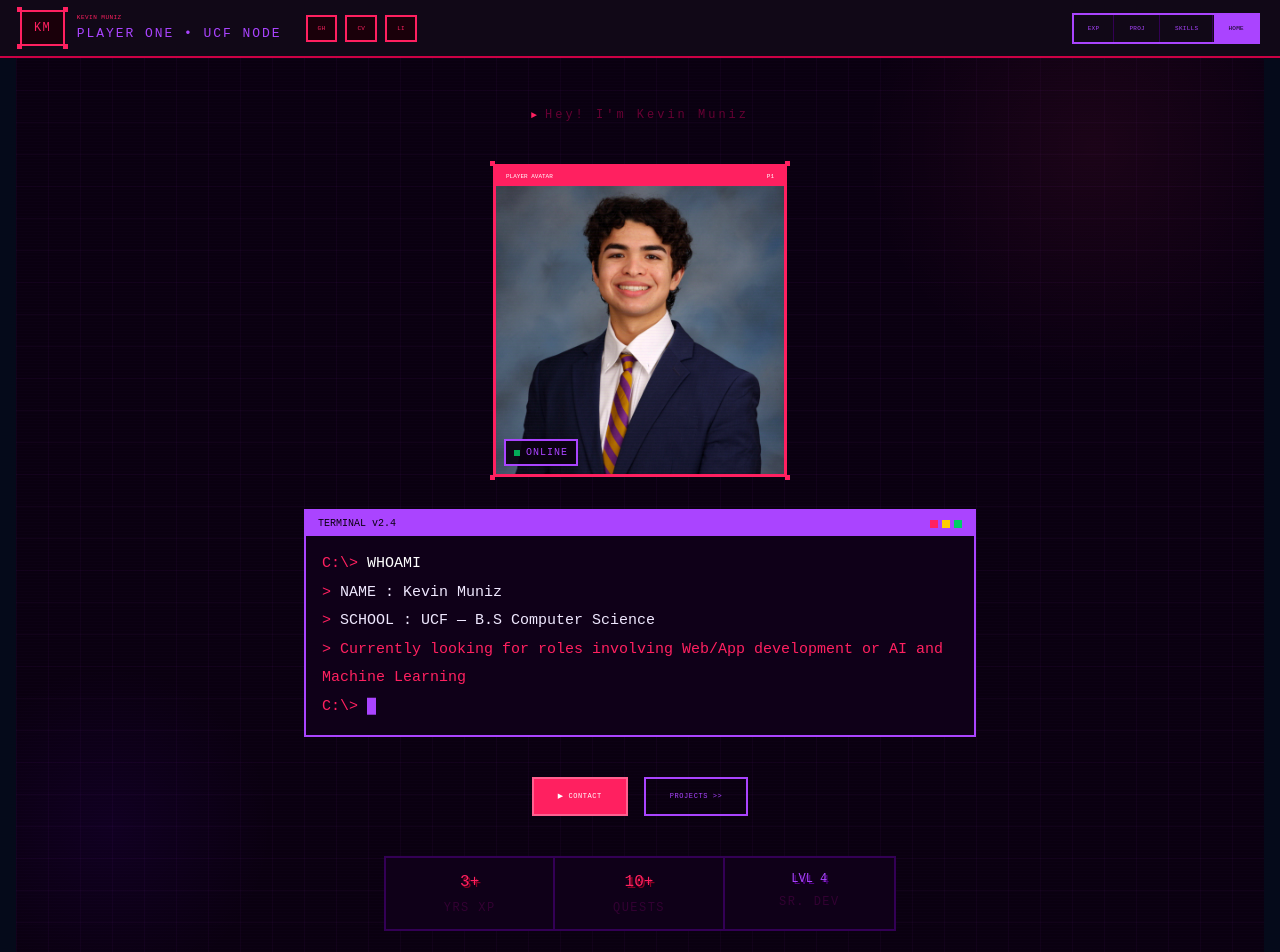
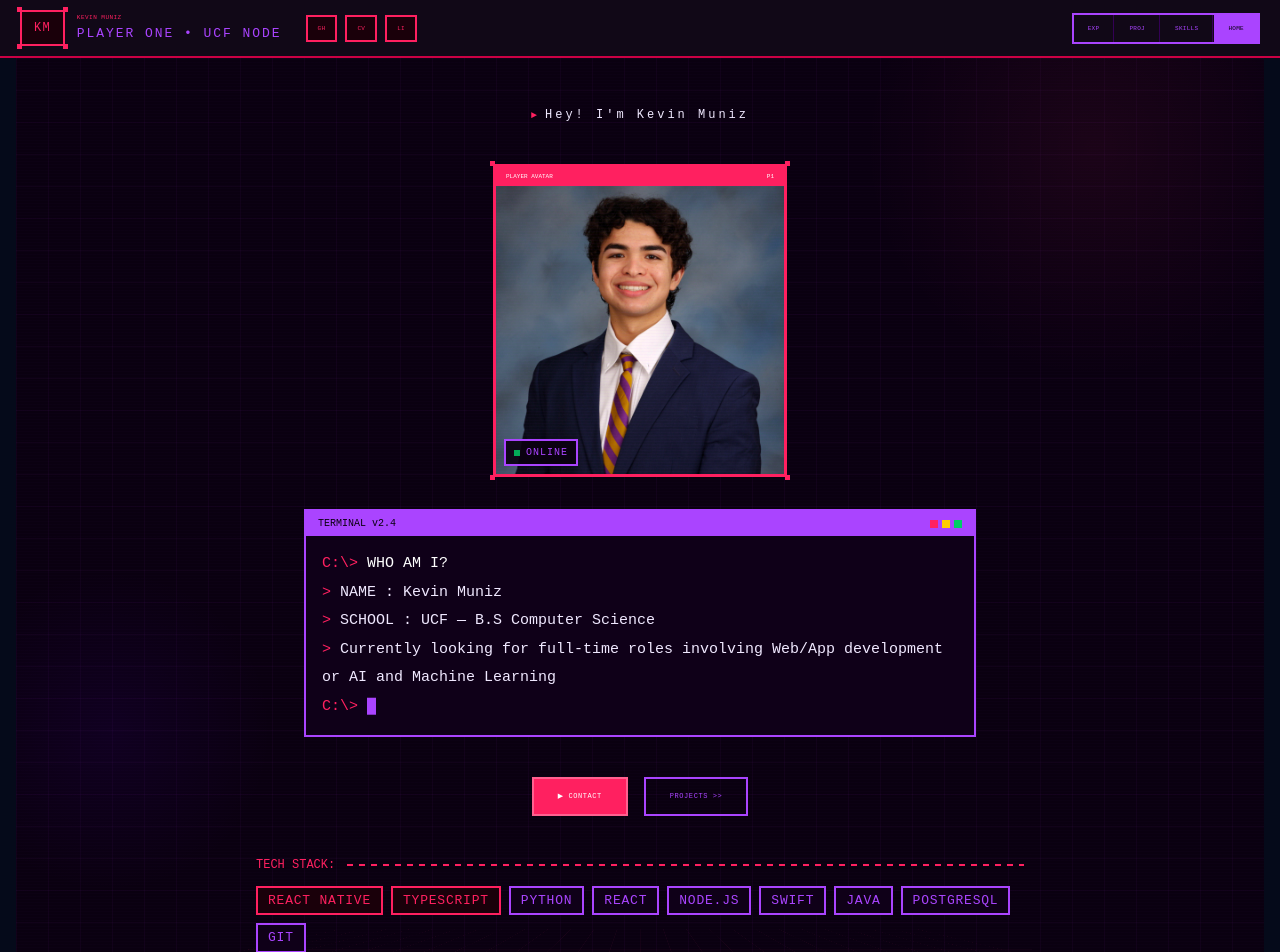
Before and after one commit to KevinMuniz1/Portfolio-Website, a Next.js app: page / in a window 1280 px wide. Shown: the top 952 px of the page. Built offline with nearby package versions, Linux system fonts and the light colour scheme.

Commit message:
changes to frontpage

```diff
--- a/app/components/welcomePageName.tsx
+++ b/app/components/welcomePageName.tsx
@@ -3,10 +3,10 @@
 import { useEffect, useState } from "react";
 
 const LINES = [
-  { prefix: "C:\\> ", text: "WHOAMI", color: "#fff" },
+  { prefix: "C:\\> ", text: "WHO AM I?", color: "#fff" },
   { prefix: "> ", text: "NAME    : Kevin Muniz", color: "#f0e8ff" },
   { prefix: "> ", text: "SCHOOL  : UCF — B.S Computer Science", color: "#f0e8ff" },
-  { prefix: "> ", text: "Currently looking for roles involving Web/App development or AI and Machine Learning", color: "#ff2060" },
+  { prefix: "> ", text: "Currently looking for full-time roles involving Web/App development or AI and Machine Learning", color: "#f0e8ff" },
 ];
 
 const CHAR_DELAY = 28;
@@ -107,7 +107,7 @@ export default function Home() {
         {/* Player badge */}
         <div className="flex items-center gap-2">
           <span style={{ color: "#ff2060", fontSize: "10px", fontFamily: "'Press Start 2P', monospace" }}>&#9658;</span>
-          <span style={{ fontFamily: "'Share Tech Mono', monospace", fontSize: "12px", color: "#660033", letterSpacing: "0.25em" }}>
+          <span style={{ fontFamily: "'Share Tech Mono', monospace", fontSize: "12px", color: "#f0e8ff", letterSpacing: "0.25em" }}>
             Hey! I'm Kevin Muniz
           </span>
         </div>
@@ -198,38 +198,22 @@ export default function Home() {
           </a>
         </div>
 
-        {/* Stat strip */}
-        <div className="w-full max-w-lg grid grid-cols-3 overflow-hidden" style={{ border: "2px solid #330055" }}>
-          {[
-            { num: "3+", label: "YRS XP" },
-            { num: "10+", label: "QUESTS" },
-            { num: "LVL 4", label: "SR. DEV", purple: true },
-          ].map((s, i) => (
-            <div key={i} className="py-3 text-center" style={{ background: "#0f0018", borderRight: i < 2 ? "2px solid #330055" : "none" }}>
-              <div style={{ fontFamily: "'Press Start 2P', monospace", fontSize: s.purple ? "12px" : "16px", color: s.purple ? "#aa44ff" : "#ff2060", textShadow: s.purple ? "2px 2px 0 #550088" : "2px 2px 0 #880022" }}>
-                {s.num}
-              </div>
-              <div style={{ fontFamily: "'Share Tech Mono', monospace", fontSize: "12px", color: "#330033", letterSpacing: "0.12em", marginTop: "5px" }}>
-                {s.label}
-              </div>
-            </div>
-          ))}
-        </div>
+
 
         {/* Tech stack */}
         <div className="w-full max-w-3xl">
           <div className="flex items-center gap-3 mb-3">
-            <span style={{ fontFamily: "'Press Start 2P', monospace", fontSize: "6px", color: "#ff2060", whiteSpace: "nowrap" }}>TECH STACK:</span>
+            <span style={{ fontFamily: "'Press Start 2P', monospace", fontSize: "12px", color: "#ff2060", whiteSpace: "nowrap" }}>TECH STACK:</span>
             <div style={{ flex: 1, height: "2px", background: "repeating-linear-gradient(90deg, #ff2060 0, #ff2060 6px, transparent 6px, transparent 12px)" }} />
           </div>
           <div className="flex gap-2 flex-wrap">
             {[
               { label: "REACT NATIVE", hot: true },
               { label: "TYPESCRIPT",   hot: true },
-              { label: "EXPO ROUTER",  hot: false },
+              { label: "PYTHON",  hot: false },
               { label: "REACT",        hot: false },
               { label: "NODE.JS",      hot: false },
-              { label: "PYTHON",       hot: false },
+              { label: "SWIFT",       hot: false },
               { label: "JAVA",         hot: false },
               { label: "POSTGRESQL",   hot: false },
               { label: "GIT",          hot: false },
```
